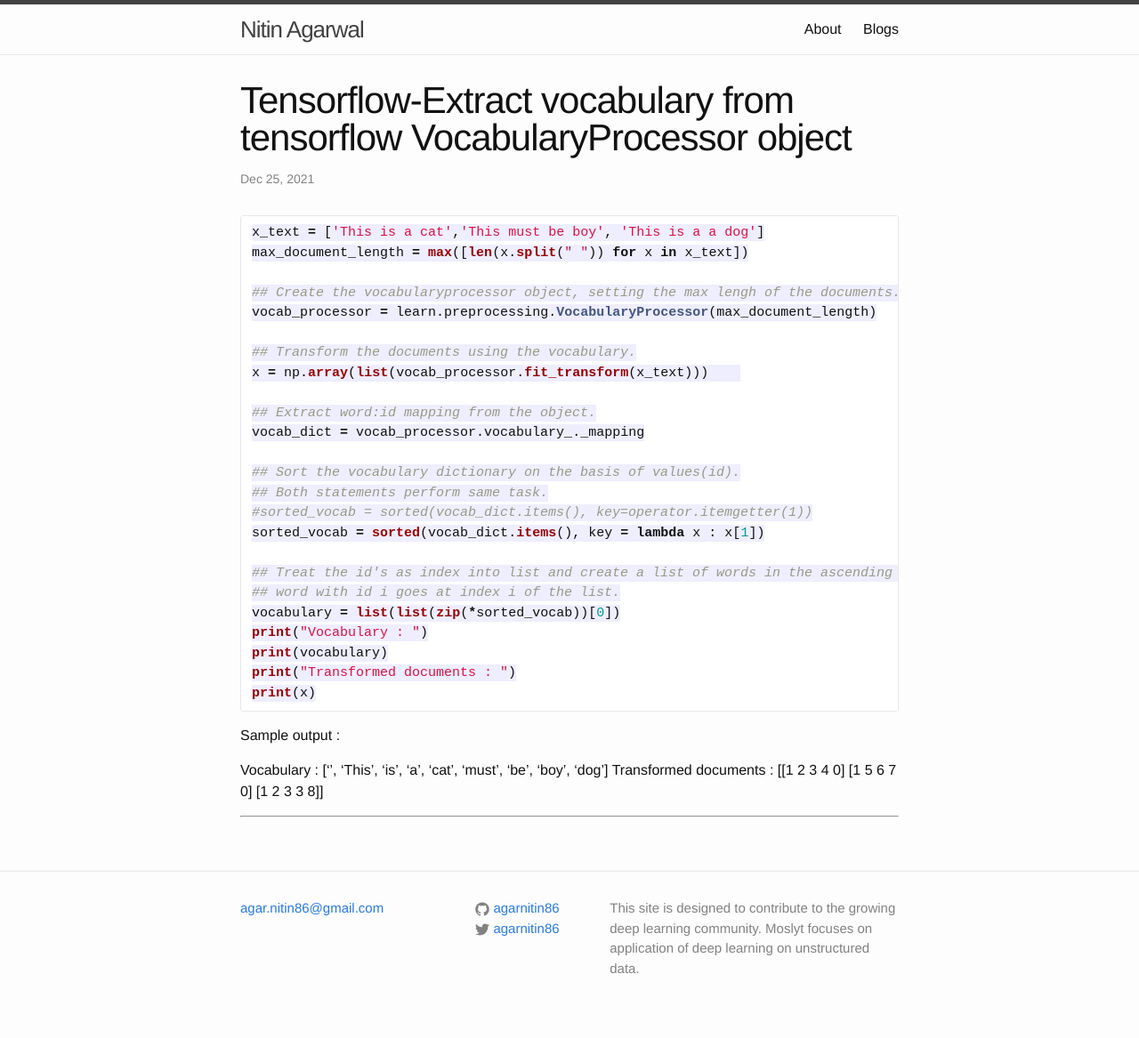
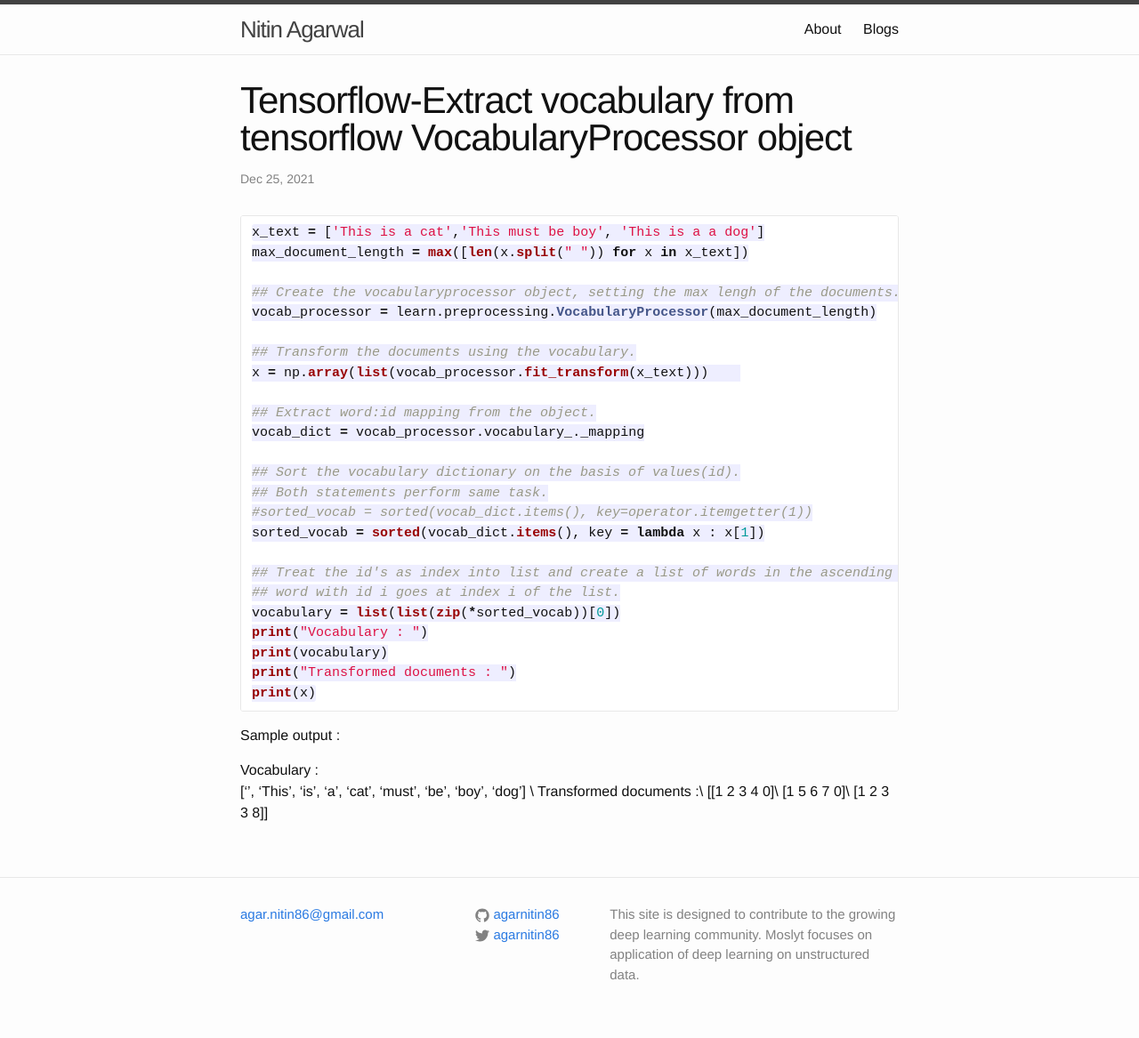
Before and after one commit to agarnitin86/agarnitin86.github.io, a Jekyll site: the page built from _posts/2021-12-25-tensorflow-vocab.markdown, in a window 1280 px wide. Shown: the whole page at 89% size. Built offline with Jekyll 4.4.1, drawn with Linux system fonts in a browser that asks for light colours; comment, search, counter and statistics services are not loaded.

```diff
--- a/_posts/2021-12-25-tensorflow-vocab.markdown
+++ b/_posts/2021-12-25-tensorflow-vocab.markdown
@@ -34,14 +34,12 @@ print(x)
 
 Sample output :
 
-Vocabulary :
-[‘<UNK>’, ‘This’, ‘is’, ‘a’, ‘cat’, ‘must’, ‘be’, ‘boy’, ‘dog’]
-Transformed documents :
-[[1 2 3 4 0]
-[1 5 6 7 0]
+Vocabulary : \
+[‘<UNK>’, ‘This’, ‘is’, ‘a’, ‘cat’, ‘must’, ‘be’, ‘boy’, ‘dog’] \
+Transformed documents :\
+[[1 2 3 4 0]\
+[1 5 6 7 0]\
 [1 2 3 3 8]]
-
----
 
 
 <div id="disqus_thread"></div>
```
